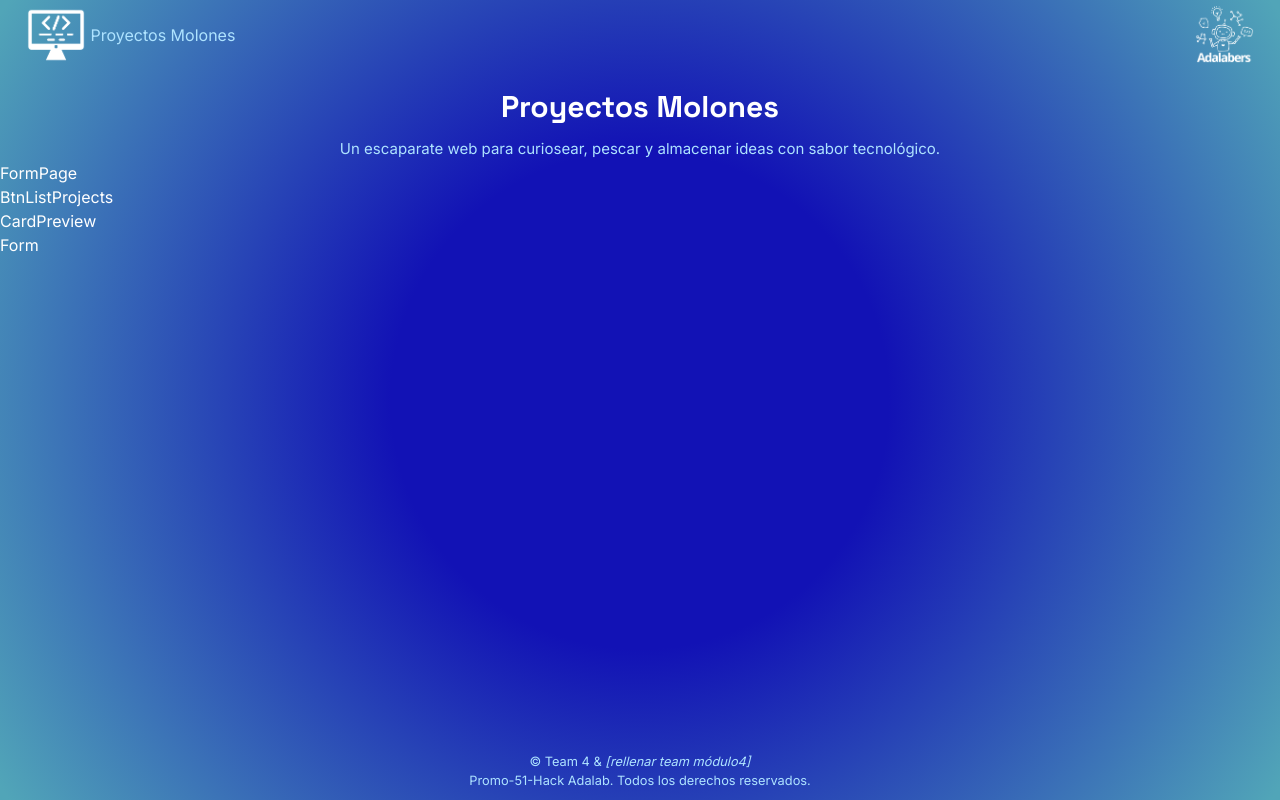
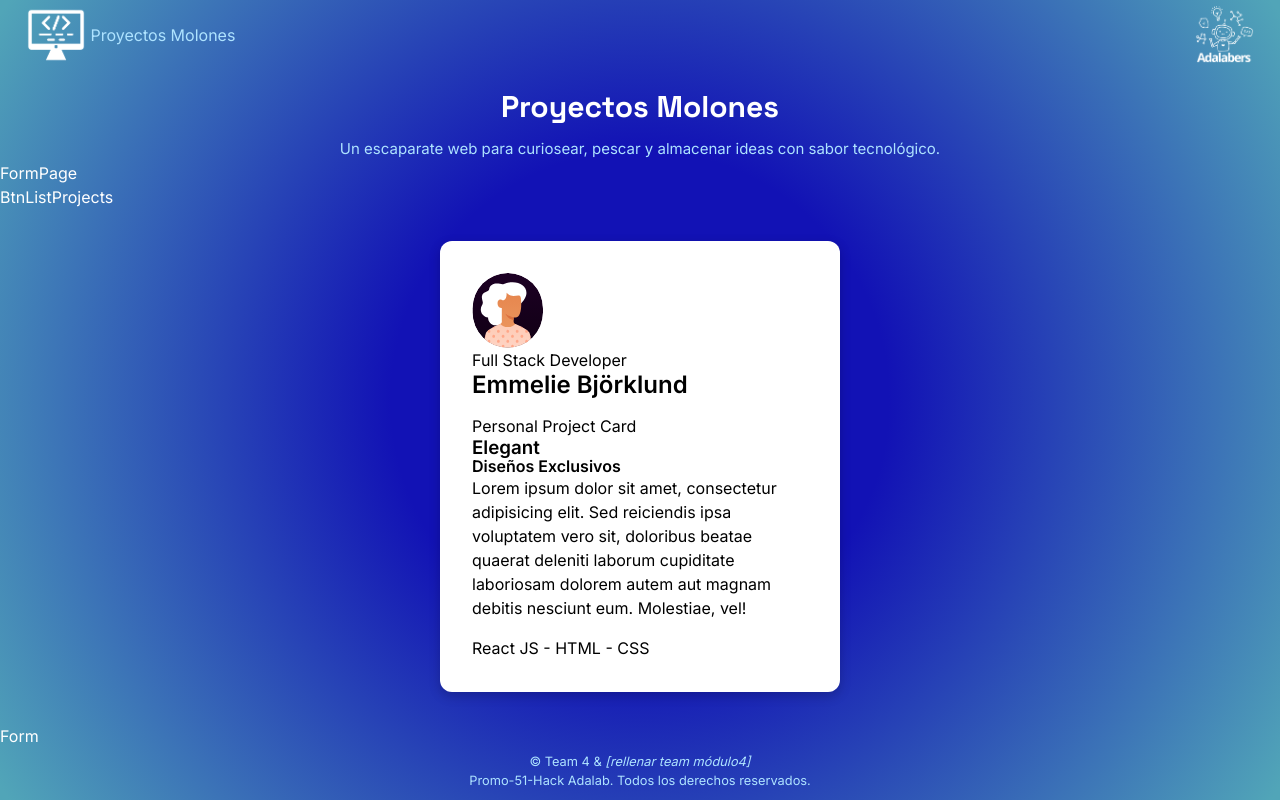
Before and after one commit to josune-mo/project-promo-51-module-3-team-4, a React (Vite) app: page /#/newproject in a window 1280 px wide. Built offline with nearby package versions, Linux system fonts and the light colour scheme.

Commit message:
Add initial CardPreview component & style

```diff
--- a/src/components/functions/CardPreview.jsx
+++ b/src/components/functions/CardPreview.jsx
@@ -1,8 +1,26 @@
-function CardPreview() {
+import defaultAvatar from '../../images/default-avatar.svg'
+
+function CardPreview({avatar = defaultAvatar}) {
   return (
-    <>
-      <p>CardPreview</p>
-    </>
+    <article className="card-preview">
+      <section className='card-preview__profile'>
+      <img src={avatar} alt="Profile preview" />
+      <p className='card-preview__job'>Full Stack Developer</p>
+      <h2 className='card-preview__name'>Emmelie Björklund</h2>
+      </section>
+      <section className='card-preview__project'>
+        <p className='card-preview__label'>Personal Project Card</p>
+        <h3 className='card-preview__title'>Elegant</h3>
+        <h4 className='card-preview__subtitle'>Diseños Exclusivos</h4>
+        <p className='card-preview__description'> Lorem ipsum dolor sit amet, consectetur adipisicing elit. Sed reiciendis ipsa voluptatem vero sit, doloribus beatae quaerat deleniti laborum cupiditate laboriosam dolorem autem aut magnam debitis nesciunt eum. Molestiae, vel!</p>
+      </section>
+      <section className='card-preview__links'>
+        <p className='card-preview__techs'>React JS - HTML - CSS</p>
+        <div className='card-preview__icons'>
+
+        </div>
+      </section>
+    </article>
   );
 }
 export default CardPreview;
--- a/src/styles/App.scss
+++ b/src/styles/App.scss
@@ -1,6 +1,7 @@
 @use 'core/reset';
 @use 'core/vars.scss';
 @use './layout';
+@use './components/CardPreview.scss';
 
 body {
     font-family: vars.$font-secondary;
--- /dev/null
+++ b/src/styles/components/CardPreview.scss
@@ -0,0 +1,12 @@
+.card-preview {
+  background-color: white;
+  color: black;
+  max-width: 400px;
+  margin: 2rem auto;
+  border-radius: 12px;
+  box-shadow: 0 4px 12px rgba(0, 0, 0, 0.2);
+  padding: 2rem;
+  display: flex;
+  flex-direction: column;
+  gap: 1rem;
+}
```
